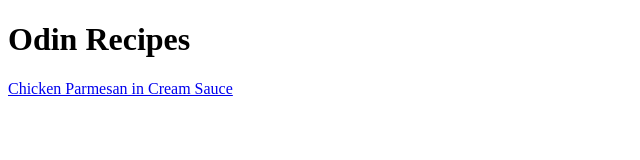
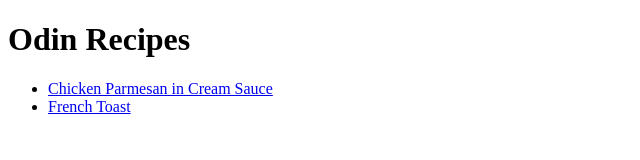
Before and after one commit to grady-h/odin-recipes, a plain HTML site: page index.html in a window 1280 px wide. Shown: the whole page, without its empty margins (0-640 px from the left). Drawn offline with Linux system fonts and the light colour scheme.

Commit message:
Initialize 2nd recipe and add list to homepage

```diff
--- a/index.html
+++ b/index.html
@@ -7,6 +7,14 @@
 
   <body>
     <h1>Odin Recipes</h1>
-    <a href="recipes/chicken-parm.html">Chicken Parmesan in Cream Sauce</a>
+
+    <ul>
+      <li>
+        <a href="recipes/chicken-parm.html">Chicken Parmesan in Cream Sauce</a>
+      </li>
+      <li>
+        <a href="recipes/french-toast.html">French Toast</a>
+      </li>
+    </ul>
   </body>
 </html>
```
Also changed, not shown: recipes/french-toast.html (added, +9 -0 lines).
